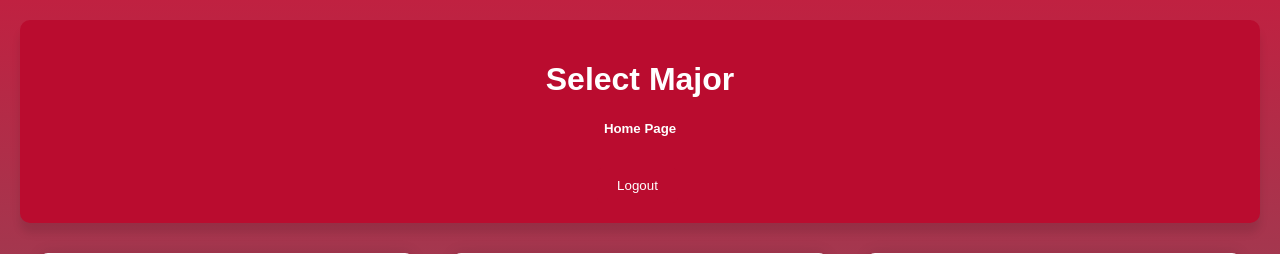
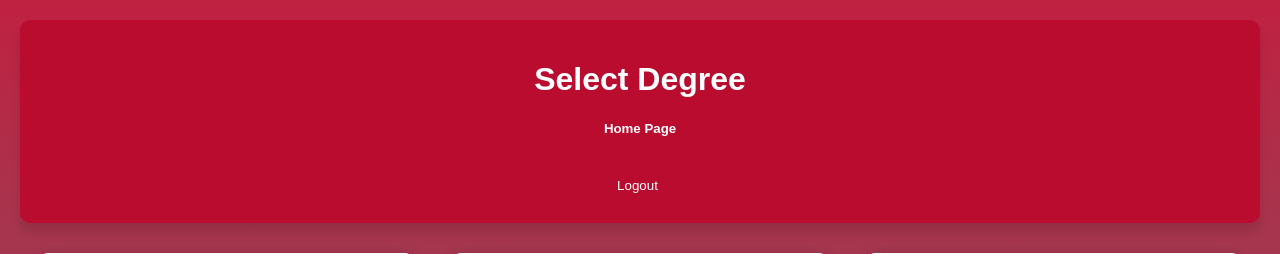
Before and after one commit to MarzooqN/degree-planner, a Flask app: template templates/select_major.html in a window 1280 px wide. Shown: the top 254 px of the page. Run offline with Flask 3, Linux system fonts and the light colour scheme; the template is opened without the code that fills it, so the values that code supplies are empty; parts of the project's set-up code (start-up, migrations or seed data) failed here and were passed over.

Commit message:
heroku test 2

```diff
--- a/templates/select_major.html
+++ b/templates/select_major.html
@@ -8,7 +8,7 @@
 </head>
 <body>
     <header>
-        <h1>Select Major</h1>
+        <h1>Select Degree</h1>
         <h5> Home Page </h5>
         <div class = "header-buttons">
             <button onclick="logout()"><span>Logout</span></button>
```
